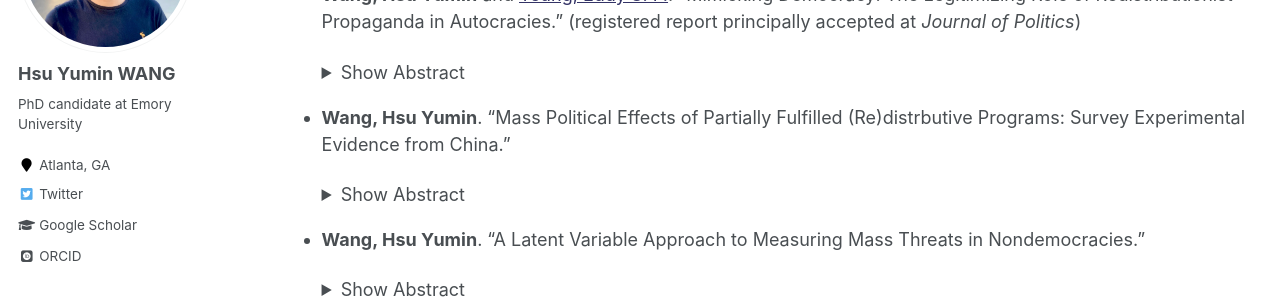
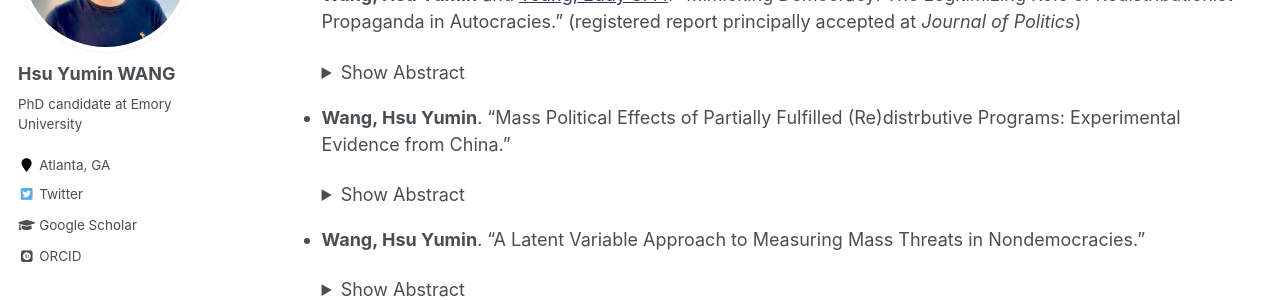
Before and after one commit to hsuyumin/hsuyumin.github.io, a Jekyll site: the page built from _pages/publications.md, in a window 1280 px wide and 900 px high, scrolled down 685 px. Shown: the part 153-453 px from the top of the window. Built offline with Jekyll 4.4.1, drawn with Linux system fonts in a browser that asks for light colours; some web fonts are replaced; some of the changed text lies outside the part shown.

Commit message:
Update publications.md

```diff
--- a/_pages/publications.md
+++ b/_pages/publications.md
@@ -54,7 +54,7 @@ redirect_from:
     </details>
 
 
-* **Wang, Hsu Yumin**. "Mass Political Effects of Partially Fulfilled (Re)distrbutive Programs: Survey Experimental Evidence from China."
+* **Wang, Hsu Yumin**. "Mass Political Effects of Partially Fulfilled (Re)distrbutive Programs: Experimental Evidence from China."
 
     <details>
       <summary>Show Abstract</summary>
```
Also changed, not shown: other parts of _pages/publications.md (+1 -1 lines).
